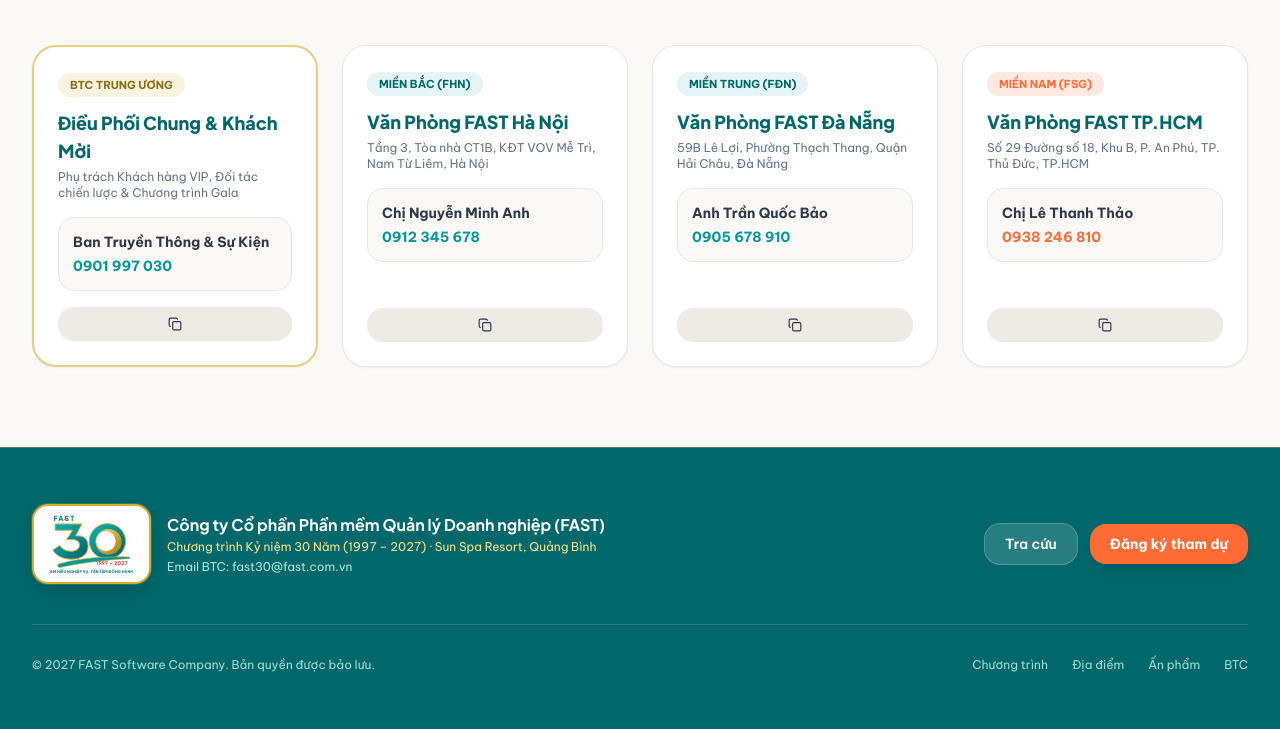
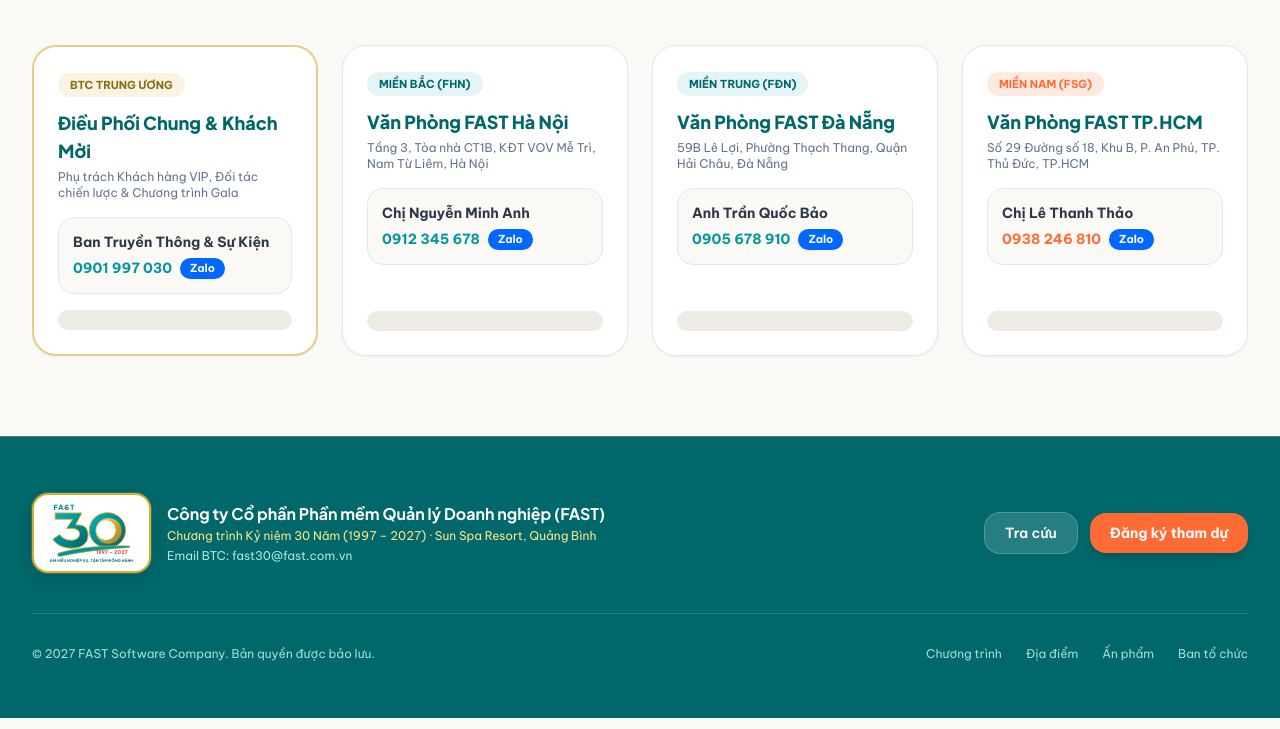
Before and after one commit to vehicles/fast-30n, a plain HTML site: page index.html in a window 1280 px wide. Shown: the part 5090-5819 px from the top of the page. Drawn offline with nearby package versions, Linux system fonts and the light colour scheme.

Commit message:
Update index.html

```diff
--- a/index.html
+++ b/index.html
@@ -234,7 +234,7 @@
                 <a href="#chuong-trinh" onclick="closeMobileMenu(); switchPageView('program'); return false;" class="px-3.5 py-2.5 rounded-xl hover:bg-[#FAF9F6] hover:text-[#00979C]">Chương trình</a>
                 <a href="#dia-diem" onclick="closeMobileMenu(); navigateToHomeSection('dia-diem'); return false;" class="px-3.5 py-2.5 rounded-xl hover:bg-[#FAF9F6] hover:text-[#00979C]">Địa điểm</a>
                 <a href="#an-pham" onclick="closeMobileMenu(); navigateToHomeSection('an-pham'); return false;" class="px-3.5 py-2.5 rounded-xl hover:bg-[#FAF9F6] hover:text-[#00979C]">Ấn phẩm</a>
-                <a href="#btc" onclick="closeMobileMenu(); navigateToHomeSection('btc'); return false;" class="px-3.5 py-2.5 rounded-xl hover:bg-[#FAF9F6] hover:text-[#00979C]">BTC</a>
+                <a href="#btc" onclick="closeMobileMenu(); navigateToHomeSection('btc'); return false;" class="px-3.5 py-2.5 rounded-xl hover:bg-[#FAF9F6] hover:text-[#00979C]">Ban tổ chức</a>
             </div>
             <div class="grid grid-cols-2 gap-3 mt-4 pt-4 border-t border-[#E2E8F0]">
                 <button type="button" onclick="closeMobileMenu(); openLookupModal();" class="flex items-center justify-center gap-2 px-4 py-3 rounded-2xl text-sm font-semibold text-[#00686B] bg-[#EAE6DF]">
@@ -815,11 +815,13 @@
                             <p class="text-xs text-[#64748B] mb-4">Phụ trách Khách hàng VIP, Đối tác chiến lược & Chương trình Gala</p>
                             <div class="p-3.5 rounded-2xl bg-[#FAF9F6] border border-[#E2E8F0] mb-4">
                                 <p class="font-bold text-sm text-[#2D3748]">Ban Truyền Thông & Sự Kiện</p>
-                                <p class="text-sm font-extrabold text-[#00979C] mt-1">0901 997 030</p>
-                            </div>
-                        </div>
-                        <button type="button" onclick="copyPhone('0901997030', 'Trưởng ban')" class="w-full py-2.5 px-3 rounded-2xl bg-[#EAE6DF]/80 hover:bg-[#EAE6DF] text-[#2D3748] text-xs font-bold inline-flex items-center justify-center gap-1.5 transition-colors">
-                            <i data-lucide="copy" class="w-3.5 h-3.5"></i>
+                                <div class="flex items-center flex-wrap gap-2 mt-1.5">
+                                    <span class="text-sm font-extrabold text-[#00979C]">0901 997 030</span>
+                                    <a href="https://zalo.me/0901997030" target="_blank" rel="noopener noreferrer" class="inline-flex items-center px-2.5 py-0.5 rounded-full bg-[#0068FF] hover:bg-[#0055D4] text-white text-[11px] font-bold shadow-sm transition-colors" title="Nhắn tin qua Zalo Web">Zalo</a>
+                                </div>
+                            </div>
+                        </div>
+                         <button type="button" onclick="copyPhone('0901997030', 'BTC Trung ương')" class="w-full py-2.5 px-3 rounded-2xl bg-[#EAE6DF]/80 hover:bg-[#EAE6DF] text-[#2D3748] text-xs font-bold inline-flex items-center justify-center gap-1.5 transition-colors">
                         </button>
                     </div>
 
@@ -831,11 +833,14 @@
                             <p class="text-xs text-[#64748B] mb-4">Tầng 3, Tòa nhà CT1B, KĐT VOV Mễ Trì, Nam Từ Liêm, Hà Nội</p>
                             <div class="p-3.5 rounded-2xl bg-[#FAF9F6] border border-[#E2E8F0] mb-4">
                                 <p class="font-bold text-sm text-[#2D3748]">Chị Nguyễn Minh Anh</p>
-                                <p class="text-sm font-extrabold text-[#00979C] mt-1">0912 345 678</p>
+                                <div class="flex items-center flex-wrap gap-2 mt-1.5">
+                                    <span class="text-sm font-extrabold text-[#00979C]">0912 345 678</span>
+                                    <a href="https://zalo.me/0912345678" target="_blank" rel="noopener noreferrer" class="inline-flex items-center px-2.5 py-0.5 rounded-full bg-[#0068FF] hover:bg-[#0055D4] text-white text-[11px] font-bold shadow-sm transition-colors" title="Nhắn tin qua Zalo Web">Zalo</a>
+                                </div>
                             </div>
                         </div>
                         <button type="button" onclick="copyPhone('0912345678', 'FAST Hà Nội')" class="w-full py-2.5 px-3 rounded-2xl bg-[#EAE6DF]/80 hover:bg-[#EAE6DF] text-[#2D3748] text-xs font-bold inline-flex items-center justify-center gap-1.5 transition-colors">
-                            <i data-lucide="copy" class="w-3.5 h-3.5"></i>
+
                         </button>
                     </div>
 
@@ -847,11 +852,13 @@
                             <p class="text-xs text-[#64748B] mb-4">59B Lê Lợi, Phường Thạch Thang, Quận Hải Châu, Đà Nẵng</p>
                             <div class="p-3.5 rounded-2xl bg-[#FAF9F6] border border-[#E2E8F0] mb-4">
                                 <p class="font-bold text-sm text-[#2D3748]">Anh Trần Quốc Bảo</p>
-                                <p class="text-sm font-extrabold text-[#00979C] mt-1">0905 678 910</p>
+                                <div class="flex items-center flex-wrap gap-2 mt-1.5">
+                                    <span class="text-sm font-extrabold text-[#00979C]">0905 678 910</span>
+                                    <a href="https://zalo.me/0905678910" target="_blank" rel="noopener noreferrer" class="inline-flex items-center px-2.5 py-0.5 rounded-full bg-[#0068FF] hover:bg-[#0055D4] text-white text-[11px] font-bold shadow-sm transition-colors" title="Nhắn tin qua Zalo Web">Zalo</a>
+                                </div>
                             </div>
                         </div>
                         <button type="button" onclick="copyPhone('0905678910', 'FAST Đà Nẵng')" class="w-full py-2.5 px-3 rounded-2xl bg-[#EAE6DF]/80 hover:bg-[#EAE6DF] text-[#2D3748] text-xs font-bold inline-flex items-center justify-center gap-1.5 transition-colors">
-                            <i data-lucide="copy" class="w-3.5 h-3.5"></i>
                         </button>
                     </div>
 
@@ -863,11 +870,14 @@
                             <p class="text-xs text-[#64748B] mb-4">Số 29 Đường số 18, Khu B, P. An Phú, TP. Thủ Đức, TP.HCM</p>
                             <div class="p-3.5 rounded-2xl bg-[#FAF9F6] border border-[#E2E8F0] mb-4">
                                 <p class="font-bold text-sm text-[#2D3748]">Chị Lê Thanh Thảo</p>
-                                <p class="text-sm font-extrabold text-[#FF6B35] mt-1">0938 246 810</p>
+                                <div class="flex items-center flex-wrap gap-2 mt-1.5">
+                                    <span class="text-sm font-extrabold text-[#FF6B35]">0938 246 810</span>
+                                    <a href="https://zalo.me/0938246810" target="_blank" rel="noopener noreferrer" class="inline-flex items-center px-2.5 py-0.5 rounded-full bg-[#0068FF] hover:bg-[#0055D4] text-white text-[11px] font-bold shadow-sm transition-colors" title="Nhắn tin qua Zalo Web">Zalo</a>
+                                </div>
                             </div>
                         </div>
                         <button type="button" onclick="copyPhone('0938246810', 'FAST TP.HCM')" class="w-full py-2.5 px-3 rounded-2xl bg-[#EAE6DF]/80 hover:bg-[#EAE6DF] text-[#2D3748] text-xs font-bold inline-flex items-center justify-center gap-1.5 transition-colors">
-                            <i data-lucide="copy" class="w-3.5 h-3.5"></i>
+
                         </button>
                     </div>
                 </div>
@@ -1315,7 +1325,7 @@
                     <a href="#chuong-trinh" onclick="switchPageView('program'); return false;" class="hover:text-white">Chương trình</a>
                     <a href="#dia-diem" onclick="navigateToHomeSection('dia-diem'); return false;" class="hover:text-white">Địa điểm</a>
                     <a href="#an-pham" onclick="navigateToHomeSection('an-pham'); return false;" class="hover:text-white">Ấn phẩm</a>
-                    <a href="#btc" onclick="navigateToHomeSection('btc'); return false;" class="hover:text-white">BTC</a>
+                    <a href="#btc" onclick="navigateToHomeSection('btc'); return false;" class="hover:text-white">Ban tổ chức</a>
                 </div>
             </div>
         </div>
```
